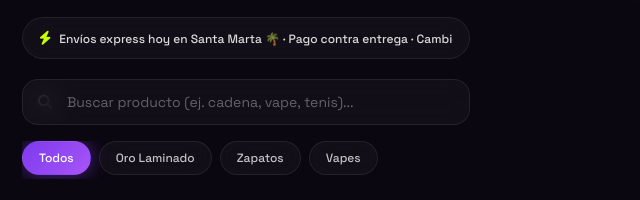
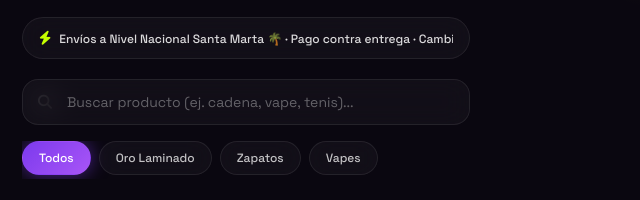
Before and after one commit to jesusants/mildeaurashop.github.io, a plain HTML site: page index.html in a window 1280 px wide. Shown: the part 247-447 px from the top of the page, 394-1034 px from the left. Drawn offline with nearby package versions, Linux system fonts and the light colour scheme; no server answers; a web font is replaced by a local one.

Commit message:
Update index.html

```diff
--- a/index.html
+++ b/index.html
@@ -507,7 +507,7 @@ Te enviaremos el número de rastreo para que veas exactamente por dónde viene t
   document.getElementById('storeNameFooter').textContent = STORE_NAME;
   document.getElementById('storeCityFooter').textContent = STORE_CITY;
   document.getElementById('expressBanner').textContent =
-    `Envíos express hoy en ${STORE_CITY} 🌴 · Pago contra entrega · Cambios sin complicaciones`;
+    `Envíos a Nivel Nacional ${STORE_CITY} 🌴 · Pago contra entrega · Cambios sin complicaciones`;
   floatingWA.href = `${WHATSAPP_BASE_URL}?text=${encodeURIComponent('¡Hola, ' + STORE_NAME + '! 🌙 Quiero más información sobre sus productos.')}`;
 
   // Cargar logo
```
